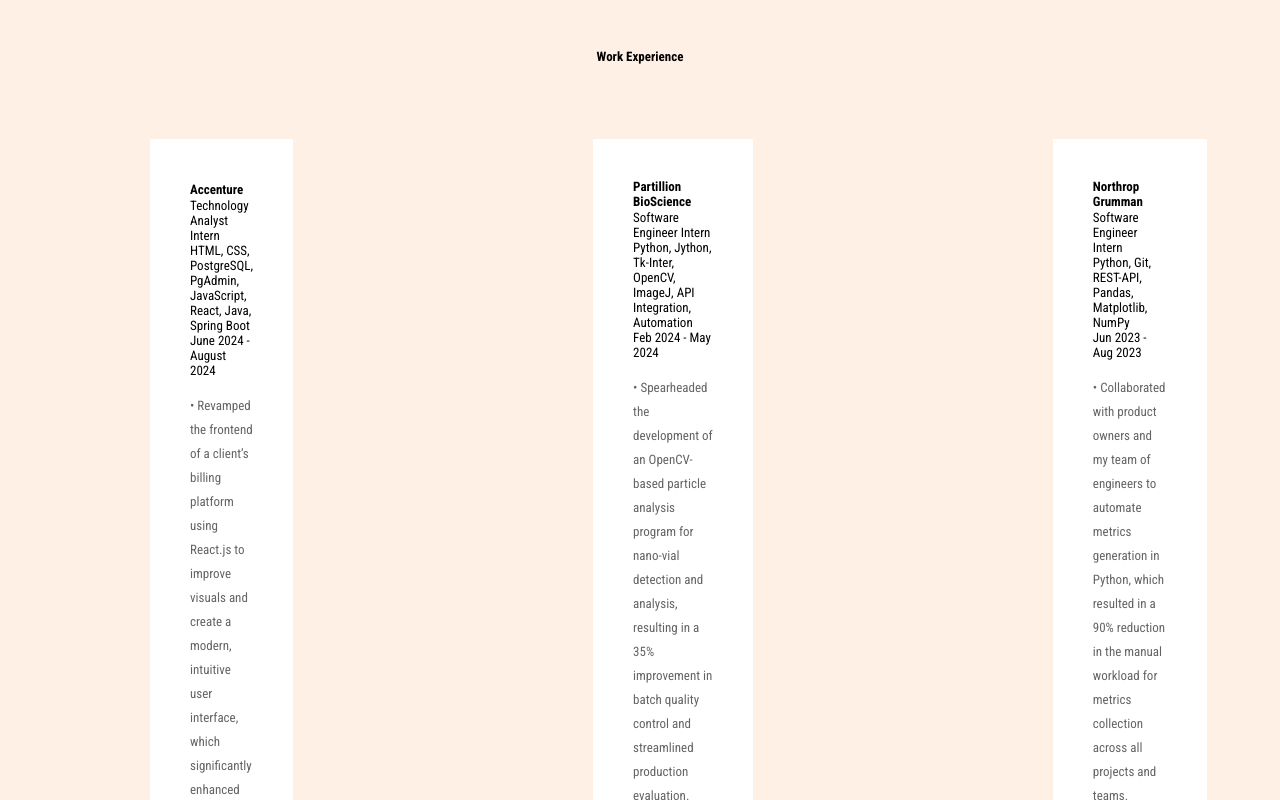
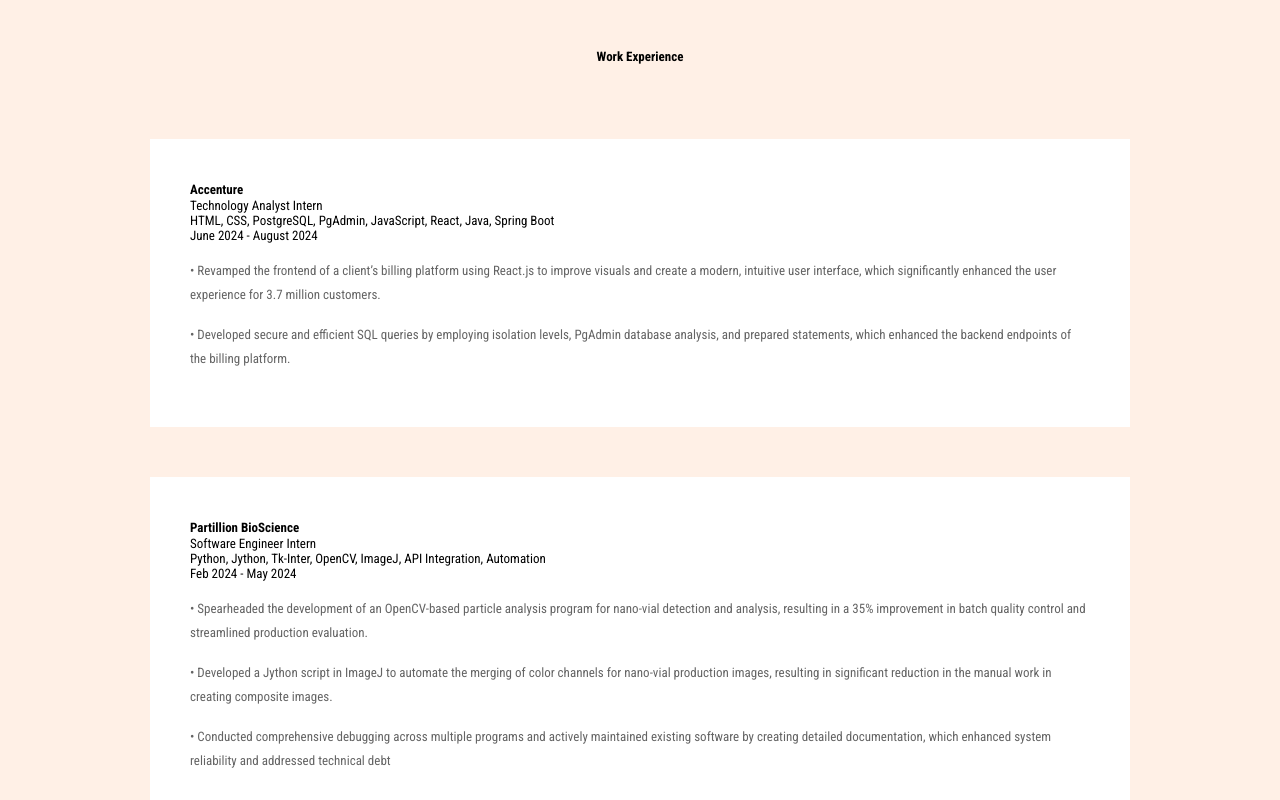
Before and after one commit to bryan-bee/myPortfolio, a React (Create React App) app: page / in a window 1280 px wide. Shown: the part 1600-2400 px from the top of the page. Built offline with nearby package versions, Linux system fonts and the light colour scheme; a web font is replaced by a local one.

Commit message:
Changes post summer1

```diff
--- a/src/Pages/Work/Work.sass
+++ b/src/Pages/Work/Work.sass
@@ -24,6 +24,7 @@
   @media screen and (max-width: $ss2)
     margin-top: $p1
   display: flex
+  flex-direction: column
 
 
 .work_items_card
```
Also changed, not shown: 15 other files (tests, documents, lock files or other folders).
